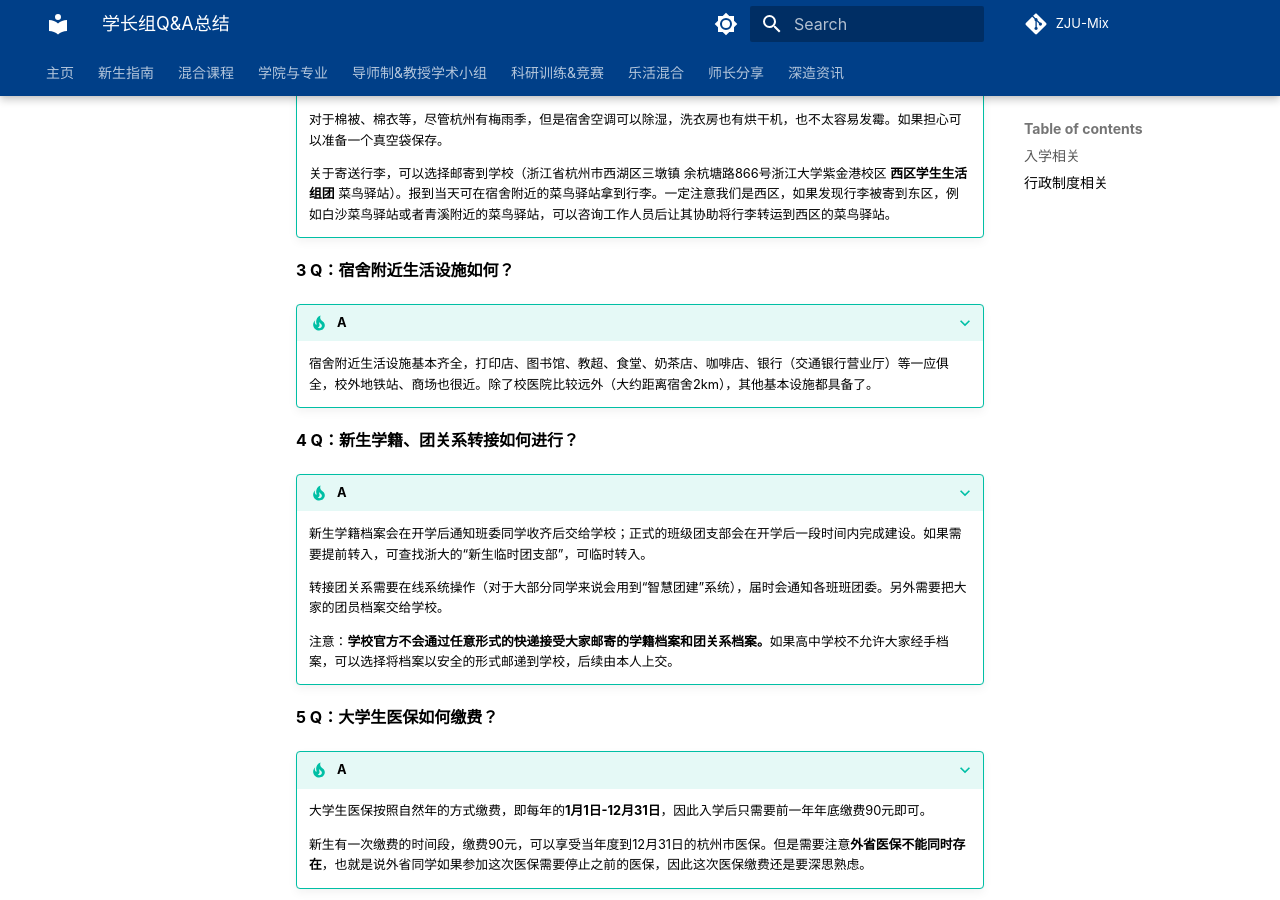
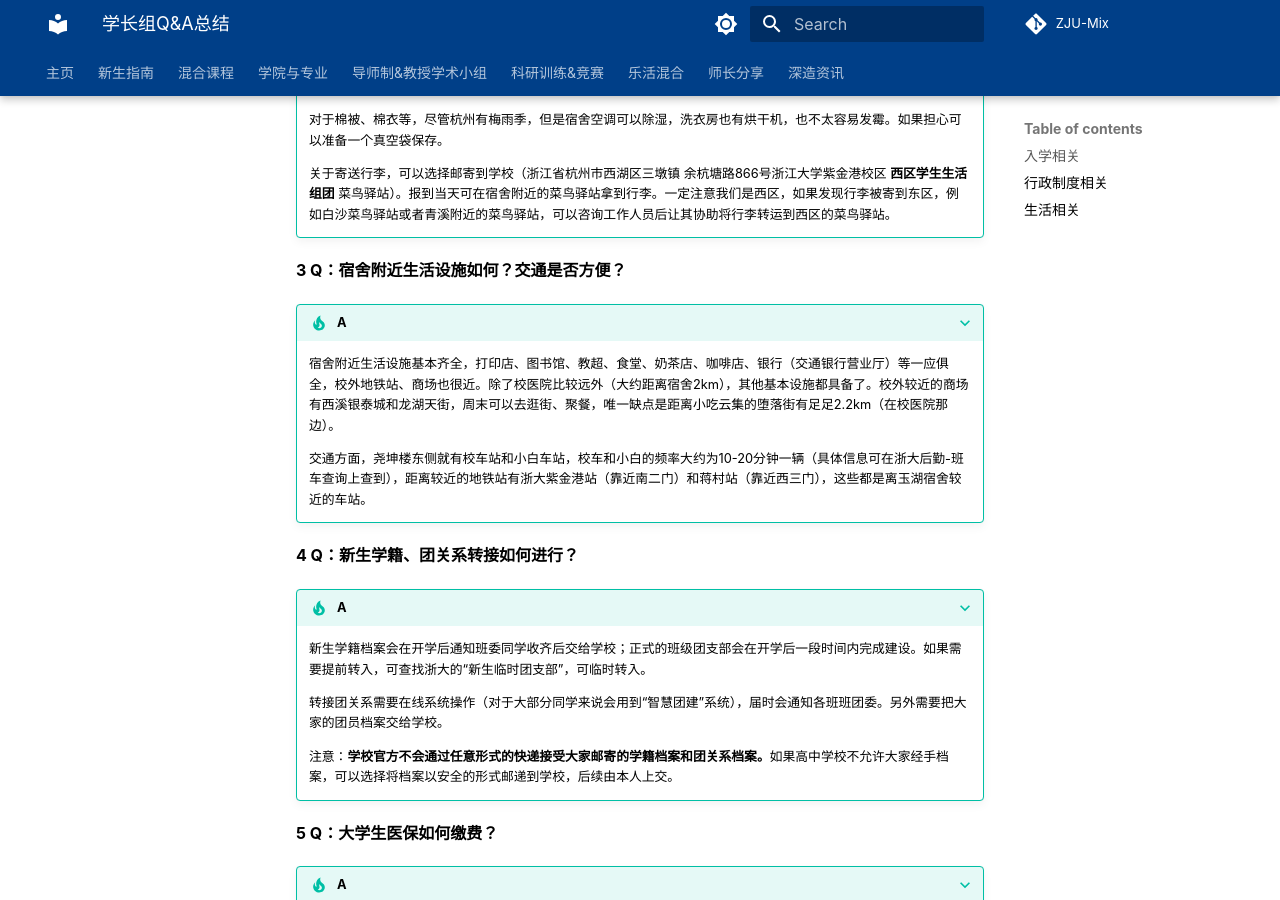
Before and after one commit to ZJU-Mix/ourMIX, an MkDocs documentation site: the page built from docs/entrance/QA.md, in a window 1280 px wide and 900 px high, scrolled down 736 px. Built offline with MkDocs 1.6.1 and Material for MkDocs 9.7.7, drawn with Linux system fonts in a browser that asks for light colours; comment, search, counter and statistics services are not loaded; some of the changed text lies outside the part shown.

Commit message:
Update QA.md

```diff
--- a/docs/entrance/QA.md
+++ b/docs/entrance/QA.md
@@ -24,10 +24,12 @@
 
     关于寄送行李，可以选择邮寄到学校（浙江省杭州市西湖区三墩镇 余杭塘路866号浙江大学紫金港校区 **西区学生生活组团** 菜鸟驿站）。报到当天可在宿舍附近的菜鸟驿站拿到行李。一定注意我们是西区，如果发现行李被寄到东区，例如白沙菜鸟驿站或者青溪附近的菜鸟驿站，可以咨询工作人员后让其协助将行李转运到西区的菜鸟驿站。
 
-#### 3 Q：宿舍附近生活设施如何？
+#### 3 Q：宿舍附近生活设施如何？交通是否方便？
 
 ???+ tip "A"
-    宿舍附近生活设施基本齐全，打印店、图书馆、教超、食堂、奶茶店、咖啡店、银行（交通银行营业厅）等一应俱全，校外地铁站、商场也很近。除了校医院比较远外（大约距离宿舍2km），其他基本设施都具备了。
+    宿舍附近生活设施基本齐全，打印店、图书馆、教超、食堂、奶茶店、咖啡店、银行（交通银行营业厅）等一应俱全，校外地铁站、商场也很近。除了校医院比较远外（大约距离宿舍2km），其他基本设施都具备了。校外较近的商场有西溪银泰城和龙湖天街，周末可以去逛街、聚餐，唯一缺点是距离小吃云集的堕落街有足足2.2km（在校医院那边）。
+
+    交通方面，尧坤楼东侧就有校车站和小白车站，校车和小白的频率大约为10-20分钟一辆（具体信息可在浙大后勤-班车查询上查到），距离较近的地铁站有浙大紫金港站（靠近南二门）和蒋村站（靠近西三门），这些都是离玉湖宿舍较近的车站。
 
 #### 4 Q：新生学籍、团关系转接如何进行？
 
@@ -60,6 +62,8 @@
     没有。这一点千万不要被某些短视频误导。甚至在评奖评优时文件曾经特别注明驾照和四六级不纳入评奖评优内容，更不是所谓的素测/综素加分。保研推免也不存在由于这些成绩和技能的加分项。除了六级成绩比较高可以在英语水平这一项上有竞争力（主观上的竞争力），并在满足要求的情况下获得免修、免考英语的可能。
 
     大多数人会选择参加四六级考试，并且必须是四级合格才能考六级，最快需要一年才能获得六级成绩。而驾照，实质上是个技能，如果出去自己开车或许会用。
+
+
 ## 行政制度相关
 #### 1 Q：我们的辅导员、兼职辅导员、班主任、新生之友是谁？各自是做什么的？
 
@@ -80,3 +84,11 @@
     **思政关系：**通俗一点解释，就是与大家思想政治、学生评价等相关的内容。混合班的思政关系会在本科期间保持在竺可桢学院，也就是说大家的入党推优、评奖评优等都是在竺院进行的。另一个经典的例子是：如果没有明确要求，混合班同学原则上需要参加混合班级的班会，但可以选择不参加专业学院的班级的班会
 
     **学籍关系：**顾名思义就是学籍的归属。在本科前两年，学籍在竺院。到大三后，会让大家每年学生证注册盖章时去到专业学院，这时学籍会转接过去。
+
+## 生活相关
+#### 1 Q：宿舍会有熄灯、断水、断网的情况吗？如果需要熬夜工作/学习该怎么办？
+
+???+ tip "A"
+    在紫金港的这两年，除非有特殊情况（比如考试周或者疫情网课时期），宿舍一般在**23：30**左右熄灯，除空调和卫生间的所有插座都是断电的。宿舍不会断水断网，但是淋浴间**凌晨1：00**就不会再插卡出热水了（所以大家如果有要洗热水澡的需求，尽量在凌晨1点之前赶紧洗完！！）
+
+    在紫金港的学习生活中，难免会遇到需要熬夜赶ddl的时候（po在前两年通宵十六次，两点之后睡觉的天数占到90%以上），但这时候宿舍熄灯了也不能充电，笔记本电脑耗尽了怎么办？不要慌！在校内校外有很多刷夜的地点，可以为大家熬夜赶ddl提供完美的空间（但是熬夜很伤身体！大家尽量还是不要熬夜）<br />
```
